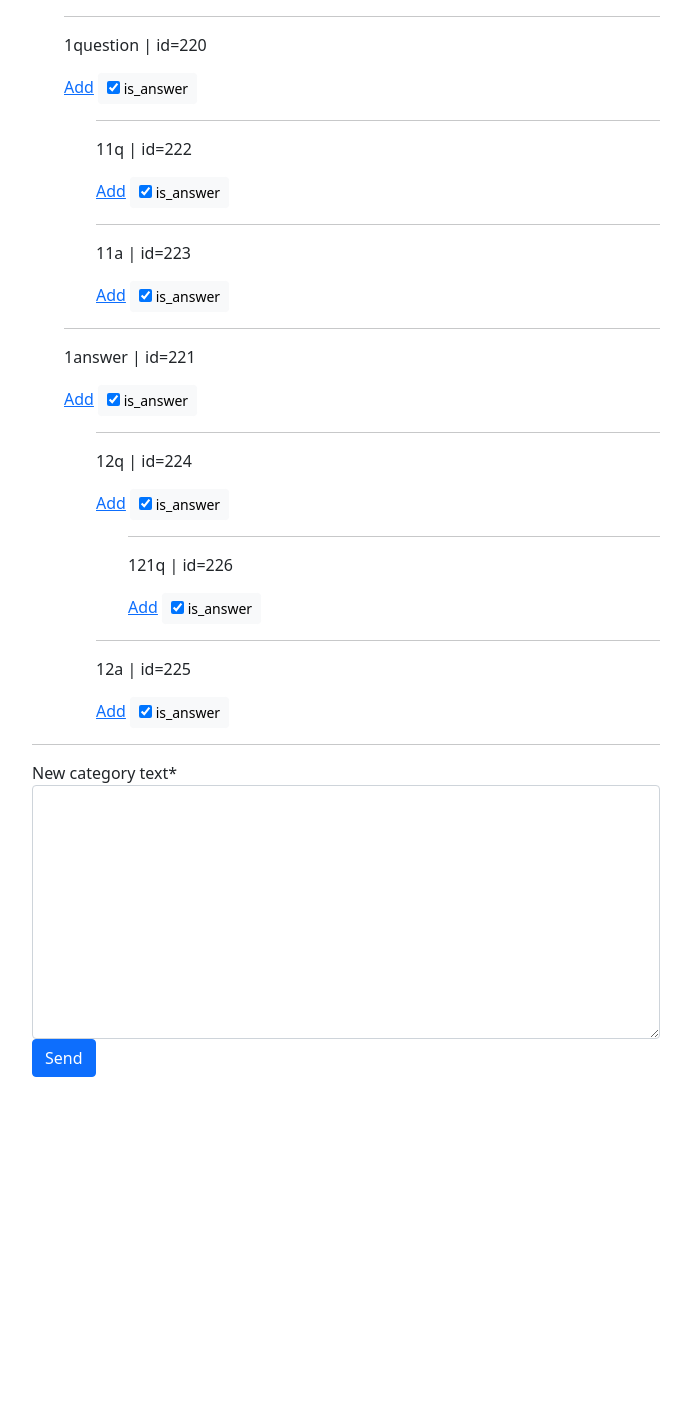
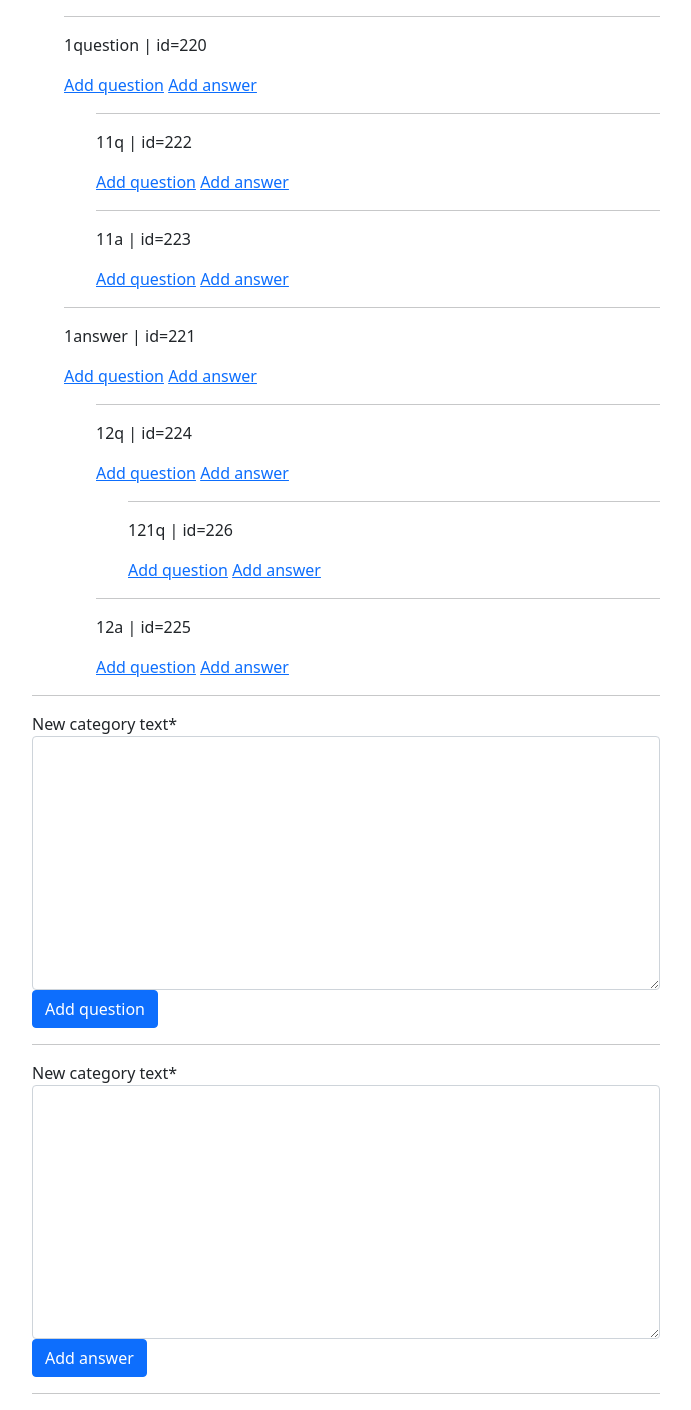
Before and after one commit to oldevgeny/LegalTech-bot, a Django app: page /post-comments in a window 1280 px wide. Shown: the whole page, without its empty margins (294-985 px from the left). Before the commit the page ends 1077 px from the top, so only its background shows below. Run offline with Django 3.2, Linux system fonts and the light colour scheme; data comes from the database, SQL or seed files in the repository; both versions use the stored data as it was after the commit; some libraries are stand-ins or nearby versions.

Commit message:
New button and some changes.

```diff
--- a/data_engine/settings.py
+++ b/data_engine/settings.py
@@ -127,7 +127,7 @@ CRISPY_TEMPLATE_PACK = 'bootstrap4'
 
 # Telegram-Bot settings
 
-TOKEN = 'YOUR_TOKEN_WILL_BE_HERE'
+TOKEN = '1770712939:AAH54YIPIouXipUDQFwXWngNbeZ08Z3wE8w'
 
 BASE_URL = 'https://api.telegram.org/bot'
 PROXY_URL = 'https://telegg.ru/orig/bot'
--- a/tgbot/management/commands/bot.py
+++ b/tgbot/management/commands/bot.py
@@ -128,11 +128,11 @@ class Command(BaseCommand):
         message_handler_count = CommandHandler('count', do_count)
         updater.dispatcher.add_handler(message_handler_count)
 
+        message_handler_parentToChildren = MessageHandler(Filters.text, parentToChildren)
+        updater.dispatcher.add_handler(message_handler_parentToChildren)
+
         message_handler_echo = MessageHandler(Filters.text, do_echo)
         updater.dispatcher.add_handler(message_handler_echo)
-
-        message_handler_parentToChildren = MessageHandler(Filters.text, parentToChildren)
-        updater.dispatcher.add_handler(message_handler_parentToChildren)
 
         # Run infinite processing of incoming messages
         updater.start_polling()
--- a/tree/forms.py
+++ b/tree/forms.py
@@ -4,8 +4,6 @@ from .models import Comment
 
 
 class CommentForm(forms.ModelForm):
-    """docstring for CommentForm."""
-
     class Meta:
         model = Comment
         fields = [
--- a/tree/templates/tree/base.html
+++ b/tree/templates/tree/base.html
@@ -23,11 +23,18 @@
                   {{ comments|comments_filter }}
                   <hr>
                   <div class="col-md-12">
-                      <form action="{% url 'comment_create' %}" method="POST">
+                      <form action="{% url 'question_create' %}" method="POST">
                           {% csrf_token %}
                           {{ comment_form|crispy }}
-                          <input type="submit" class="btn btn-primary" value="Send"></input>
+                          <input type="submit" class="btn btn-primary" value="Add question"></input>
                       </form>
+                  <hr>
+                      <form action="{% url 'answer_create' %}" method="POST">
+                          {% csrf_token %}
+                          {{ comment_form|crispy }}
+                          <input type="submit" class="btn btn-primary" value="Add answer"></input>
+                      </form>
+                  <hr>
                   </div>
               </div>
               <div class="col-md-3">
@@ -41,15 +48,19 @@
 
           <script>
               $(document).ready(function(){
-                  $(".reply").on('click', function(){
-                      var parentId = $(this).attr('data-id')
-                      $("#form-"+parentId).fadeToggle();
-                  })
-                  $(".submit-reply").on('click', function(e){
+                $(".replyQ").on('click', function(){
+                    var parentId = $(this).attr('question-id')
+                    $("#question-form-"+parentId).fadeToggle();
+                })
+                $(".replyA").on('click', function(){
+                    var parentId = $(this).attr('answer-id')
+                    $("#answer-form-"+parentId).fadeToggle();
+                })
+                  $(".submit-reply-question").on('click', function(e){
                       e.preventDefault()
-                      var parentId = $(this).attr('data-submit-reply')
-                      var id = $(this).attr('data-id')
-                      var text = $("#form-"+id).find('textarea[name="comment-text"]').val();
+                      var parentId = $(this).attr('question-submit-reply')
+                      var id = $(this).attr('question-id')
+                      var text = $("#question-form-"+id).find('textarea[name="question-text"]').val();
                       function getCookie(name) {
                       let cookieValue = null;
                       if (document.cookie && document.cookie !== '') {
@@ -76,7 +87,44 @@
                       $.ajax({
                           method: "POST",
                           data: data,
-                          url: "{% url 'comment_child_create' %}",
+                          url: "{% url 'question_child_create' %}",
+                          success: function(data){
+                              window.location.replace('/post-comments')
+                           }
+                      })
+                  })
+                  $(".submit-reply-answer").on('click', function(e){
+                      e.preventDefault()
+                      var parentId = $(this).attr('answer-submit-reply')
+                      var id = $(this).attr('answer-id')
+                      var text = $("#answer-form-"+id).find('textarea[name="answer-text"]').val();
+                      function getCookie(name) {
+                      let cookieValue = null;
+                      if (document.cookie && document.cookie !== '') {
+                          const cookies = document.cookie.split(';');
+                          for (let i = 0; i < cookies.length; i++) {
+                              const cookie = cookies[i].trim();
+                              // Does this cookie string begin with the name we want?
+                              if (cookie.substring(0, name.length + 1) === (name + '=')) {
+                                  cookieValue = decodeURIComponent(cookie.substring(name.length + 1));
+                                  break;
+                                  }
+                              }
+                          }
+                          return cookieValue;
+                      }
+                      const csrftoken = getCookie('csrftoken');
+                      data = {
+                          user: "{{ request.user.username }}",
+                          parentId: parentId,
+                          text: text,
+                          id: id,
+                          csrfmiddlewaretoken: csrftoken
+                      }
+                      $.ajax({
+                          method: "POST",
+                          data: data,
+                          url: "{% url 'answer_child_create' %}",
                           success: function(data){
                               window.location.replace('/post-comments')
                            }
--- a/tree/templatetags/comments-tree.py
+++ b/tree/templatetags/comments-tree.py
@@ -23,21 +23,22 @@ def comments_filter(comments_list):
                     <hr>
 
                     <p>{text} | id={id}</p>
-                    <a href="javascript:void(0)" class="reply" data-id="{id}" data-parent={parent_id}>Add</a>
+                    <a href="javascript:void(0)" class="replyQ" question-id="{id}" question-parent={parent_id}>Add question</a>
+                    <a href="javascript:void(0)" class="replyA" answer-id="{id}" answer-parent={parent_id}>Add answer</a>
 
-                    <div class="btn-group btn-group-toggle" data-toggle="buttons">
-                        <label class="btn btn-secondary active btn-sm btn-outline-light">
-                            <input type="checkbox" name="options" id="{id}" autocomplete="off" checked> is_answer
-                        </label>
-                    </div>
+                    <form action="" method="POST" class="question-form form-group" id="question-form-{id}" style="display:none;">
+                        <textarea type="text" class="form-control" name="question-text"></textarea><br>
+                        <input type="submit" class="btn btn-primary submit-reply-question" question-id="{id}" question-submit-reply="{parent_id}" value="Add question"></input>
+                    </form>
 
-                    <form action="" method="POST" class="comment-form form-group" id="form-{id}" style="display:none;">
-                        <textarea type="text" class="form-control" name="comment-text"></textarea><br>
-                        <input type="submit" class="btn btn-primary submit-reply" data-id="{id}" data-submit-reply="{parent_id}" value="Send"></input>
+                    <form action="" method="POST" class="answer-form form-group" id="answer-form-{id}" style="display:none;">
+                        <textarea type="text" class="form-control" name="answer-text"></textarea><br>
+                        <input type="submit" class="btn btn-primary submit-reply-answer" answer-id="{id}" answer-submit-reply="{parent_id}" value="Add answer"></input>
                     </form>
+
                 </div>
              </li>
-             """.format(id=comment['id'], author=comment['author'], timestamp=comment['timestamp'], text=comment['text'], parent_id=comment['parent_id'])
+             """.format(id=comment['id'], timestamp=comment['timestamp'], text=comment['text'], parent_id=comment['parent_id'])
         if comment.get('children'):
             i += comments_filter(comment['children'])
     return mark_safe(res.format(i))
--- a/tree/urls.py
+++ b/tree/urls.py
@@ -1,9 +1,11 @@
 from django.urls import path
 
-from .views import base_view, create_comment, create_child_comment
+from .views import base_view, create_question, create_answer, create_child_question, create_child_answer
 
 urlpatterns= [
     path('post-comments', base_view),
-    path('create-comment', create_comment, name='comment_create'),
-    path('create-child-comment', create_child_comment, name='comment_child_create'),
+    path('create-question', create_question, name='question_create'),
+    path('create-answer', create_answer, name='answer_create'),
+    path('create-child-question', create_child_question, name='question_child_create'),
+    path('create-child-answer', create_child_answer, name='answer_child_create'),
 ]
--- a/tree/views.py
+++ b/tree/views.py
@@ -14,7 +14,7 @@ def base_view(request):
     comment_form = CommentForm(request.POST or None)
     return render(request, 'tree/base.html', {'comments': result, 'comment_form': comment_form})
 
-def create_comment(request):
+def create_question(request):
     comment_form = CommentForm(request.POST or None)
     if comment_form.is_valid():
         new_comment = comment_form.save(commit=False)
@@ -29,7 +29,7 @@ def create_comment(request):
     return HttpResponseRedirect('/post-comments')
 
 @transaction.atomic
-def create_child_comment(request):
+def create_child_question(request):
     user_name = request.POST.get('user')
     current_id = request.POST.get('id')
     text = request.POST.get('text')
@@ -37,10 +37,47 @@ def create_child_comment(request):
     content_type = ContentType.objects.get(model='post')
     parent = Comment.objects.get(id=int(current_id))
     is_child = False if not parent else True
+    comment_form = CommentForm(request.POST or None)
+    new_comment = comment_form.save(commit=False)
+    is_answer = False
     Comment.objects.create(
         user=user, text=text, content_type=content_type, object_id=1,
-        parent=parent, is_child=is_child
+        parent=parent, is_child=is_child, is_answer=is_answer
     )
     comments_ = Post.objects.first().comments.all()
     comments_list = create_comments_tree(comments_)
     return render(request, 'tree/base.html', {'comments': comments_list})
+
+def create_answer(request):
+    comment_form = CommentForm(request.POST or None)
+    if comment_form.is_valid():
+        new_comment = comment_form.save(commit=False)
+        new_comment.user = request.user
+        new_comment.text = comment_form.cleaned_data['text']
+        new_comment.content_type = ContentType.objects.get(model='post')
+        new_comment.object_id = 5
+        new_comment.parent = None
+        new_comment.is_child = False
+        new_comment.is_answer = True
+        new_comment.save()
+    return HttpResponseRedirect('/post-comments')
+
+@transaction.atomic
+def create_child_answer(request):
+    user_name = request.POST.get('user')
+    current_id = request.POST.get('id')
+    text = request.POST.get('text')
+    user = User.objects.get(username=user_name)
+    content_type = ContentType.objects.get(model='post')
+    parent = Comment.objects.get(id=int(current_id))
+    is_child = False if not parent else True
+    comment_form = CommentForm(request.POST or None)
+    new_comment = comment_form.save(commit=False)
+    is_answer = True
+    Comment.objects.create(
+        user=user, text=text, content_type=content_type, object_id=1,
+        parent=parent, is_child=is_child, is_answer=is_answer
+    )
+    comments_ = Post.objects.first().comments.all()
+    comments_list = create_comments_tree(comments_)
+    return render(request, 'tree/base.html', {'comments': comments_list})
```
Also changed, not shown: db.sqlite3.
